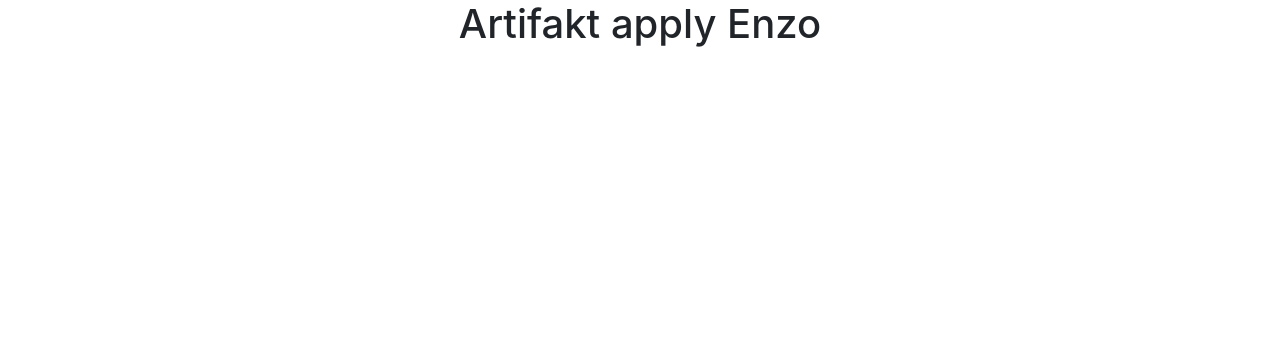
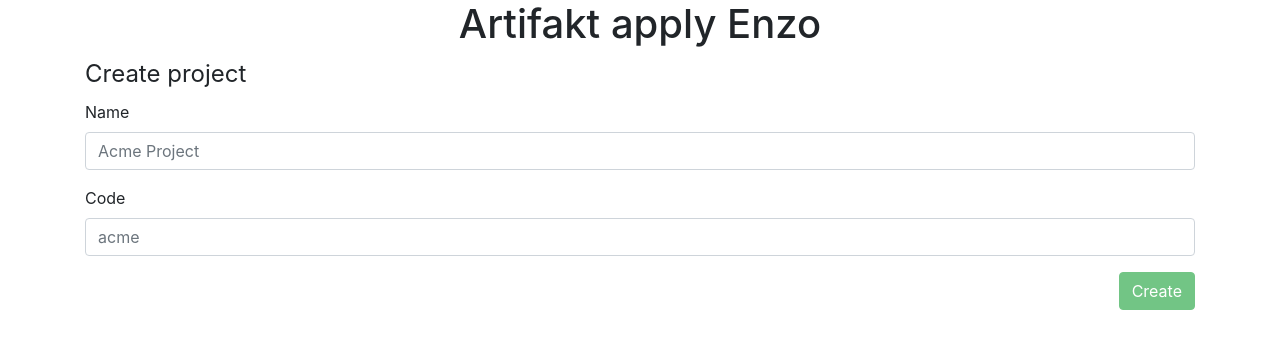
Before and after one commit to Zagonine/artifakt-apply, an Angular app in the folder client/: page /project/create in a window 1280 px wide. Before the commit this address led to /. Shown: the top 348 px of the page. Built offline with nearby package versions, Linux system fonts and the light colour scheme.

Commit message:
Component create project

```diff
--- a/client/src/app/app-routing.module.ts
+++ b/client/src/app/app-routing.module.ts
@@ -2,6 +2,7 @@ import { NgModule } from '@angular/core';
 import { Routes, RouterModule } from '@angular/router';
 import { ProjectsListComponent } from './components/projects-list/projects-list.component';
 import { UpdateProjectComponent } from './components/update-project/update-project.component';
+import { CreateProjectComponent } from './components/create-project/create-project.component';
 
 
 const routes: Routes = [{
@@ -10,6 +11,9 @@ const routes: Routes = [{
 }, {
   path: 'project/:projectId/update',
   component: UpdateProjectComponent
+}, {
+  path: 'project/create',
+  component: CreateProjectComponent
 }];
 
 @NgModule({
--- a/client/src/app/app.module.ts
+++ b/client/src/app/app.module.ts
@@ -8,12 +8,14 @@ import { AppComponent } from './app.component';
 import { ProjectsListComponent } from './components/projects-list/projects-list.component';
 import { ApiService } from './services/api.service';
 import { UpdateProjectComponent } from './components/update-project/update-project.component';
+import { CreateProjectComponent } from './components/create-project/create-project.component';
 
 @NgModule({
   declarations: [
     AppComponent,
     ProjectsListComponent,
-    UpdateProjectComponent
+    UpdateProjectComponent,
+    CreateProjectComponent
   ],
   imports: [
     BrowserModule,
--- /dev/null
+++ b/client/src/app/components/create-project/create-project.component.html
@@ -0,0 +1,19 @@
+<section class="w-100">
+  <form *ngIf="createProjectForm" [formGroup]="createProjectForm" (ngSubmit)="onSubmit(createProjectForm)" novalidate>
+    <legend>Create project</legend>
+    <div class="form-group">
+      <label for="name">Name</label>
+      <input formControlName="name" type="text" class="form-control" [ngClass]="{'is-invalid': !name.pristine && name.invalid}" id="name" placeholder="Acme Project">
+      <div class="invalid-feedback">Name is required with a maximum length of 64 chars</div>
+    </div>
+    <div class="form-group">
+      <label for="code">Code</label>
+      <input formControlName="code" type="text" class="form-control" [ngClass]="{'is-invalid': !code.pristine && code.invalid}" id="code" placeholder="acme">
+      <div class="invalid-feedback">Code is required, with alphanumeric value and a maximum length of 64 chars</div>
+    </div>
+    <div *ngIf="error" class="alert alert-danger">{{error}}</div>
+    <div class="text-right">
+      <button class="btn btn-success" type="submit" [disabled]="createProjectForm.invalid">Create</button>
+    </div>
+  </form>
+</section>
--- /dev/null
+++ b/client/src/app/components/create-project/create-project.component.ts
@@ -0,0 +1,45 @@
+import { Component, OnInit } from '@angular/core';
+import { ApiService } from 'src/app/services/api.service';
+import { FormBuilder, Validators } from '@angular/forms';
+import { Router } from '@angular/router';
+
+@Component({
+  selector: 'app-create-project',
+  templateUrl: './create-project.component.html',
+  styleUrls: ['./create-project.component.scss']
+})
+export class CreateProjectComponent implements OnInit {
+
+  constructor(
+    private apiService: ApiService,
+    private fb: FormBuilder,
+    private router: Router
+  ) { }
+
+  error = null
+  createProjectForm = this.fb.group({
+    name: this.fb.control('', [Validators.required, Validators.maxLength(64)]),
+    code: this.fb.control('', [Validators.required, Validators.maxLength(64), Validators.pattern('^[a-zA-Z0-9]+$')])
+  })
+
+  get name() { return this.createProjectForm.get('name'); }
+  get code() { return this.createProjectForm.get('code'); }
+
+  ngOnInit() {
+  }
+
+  onSubmit(f) {
+    if (f.invalid) return
+    const project = {
+      name: f.value.name,
+      code: f.value.code
+    }
+    this.apiService.createProject(project).subscribe(
+      (data: any) => this.router.navigate(['/']),
+      error => {
+        this.error = error.error.msg || 'Failed create project'
+      }
+    )
+  }
+
+}
--- a/client/src/app/components/projects-list/projects-list.component.html
+++ b/client/src/app/components/projects-list/projects-list.component.html
@@ -5,6 +5,9 @@
     {{error}}
   </div>
 
+  <div class="text-right" style="margin-bottom: 10px;">
+    <a routerLink="/project/create" class="btn btn-success">Create a project</a>
+  </div>
   <table class="table">
       <thead>
         <tr>
--- a/client/src/app/services/api.service.ts
+++ b/client/src/app/services/api.service.ts
@@ -26,4 +26,8 @@ export class ApiService {
   deleteProject(projectId) {
     return this.http.delete(`${API_URL}/project/${projectId}`)
   }
+
+  createProject(project) {
+    return this.http.post(`${API_URL}/project`, project)
+  }
 }
```
Also changed, not shown: client/src/app/components/create-project/create-project.component.scss (added), 1 other file (tests, documents, lock files or other folders).
